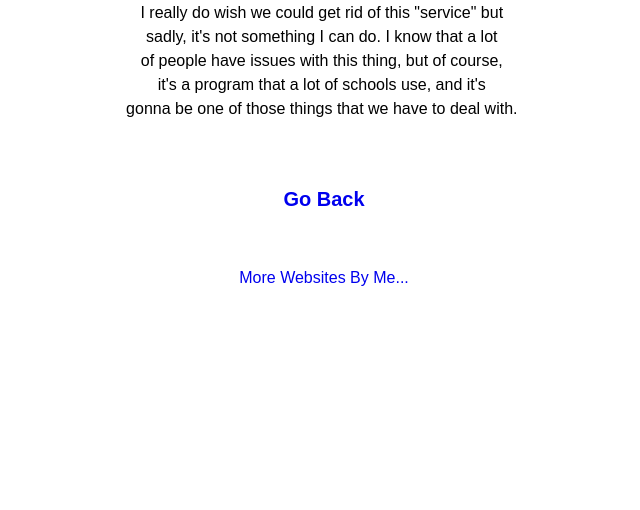
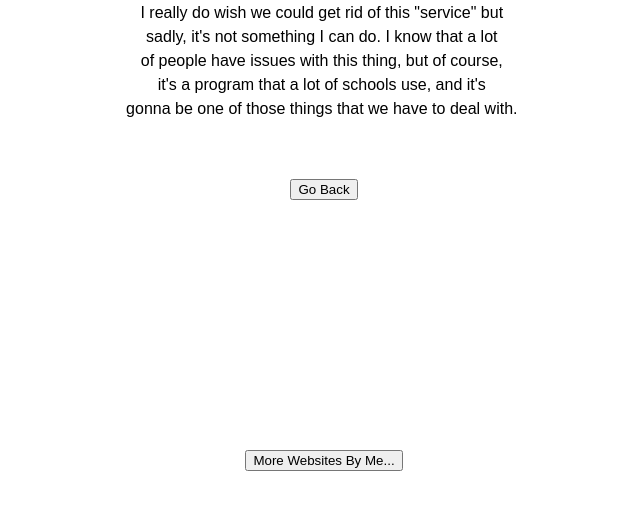
Before and after one commit to rocky-rickaby10/securly, a plain HTML site: page more.html in a window 1280 px wide. Shown: the part 112-622 px from the top of the page, without its empty margins (316-956 px from the left). Drawn offline with Linux system fonts and the light colour scheme.

Commit message:
Update more.html
Used buttons instead of links

```diff
--- a/more.html
+++ b/more.html
@@ -17,10 +17,8 @@ gonna be one of those things that we have to deal with.
     </pre><br>
 
     <!-- Footer -->
-    <div style="line-height:2.0;font-size:20px;font-weight:bold;padding-bottom:50px">
-    <a href="index.html">Go Back</a>
-    </div>
-    <a href="https://thatoneusercausingchaos.github.io/websites/" target="_blank" rel="noopener noreferrer">More Websites By Me...</a>
+	<button type="button" class="navigation-button" onclick="window.location.href = 'index.html'">Go Back</button><br>
+    <button style="margin-top:250px" type="button" class="button" onclick="window.open('https://thatoneusercausingchaos.github.io/websites/')">More Websites By Me...</button>
 
   </body>
 </html>
```
